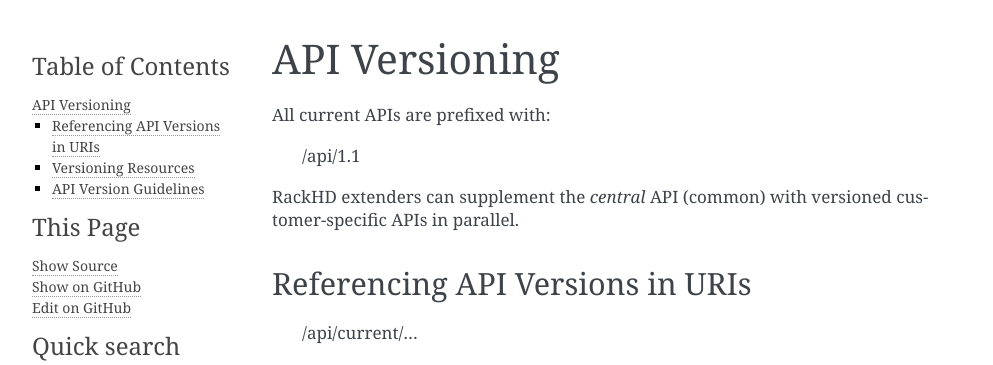
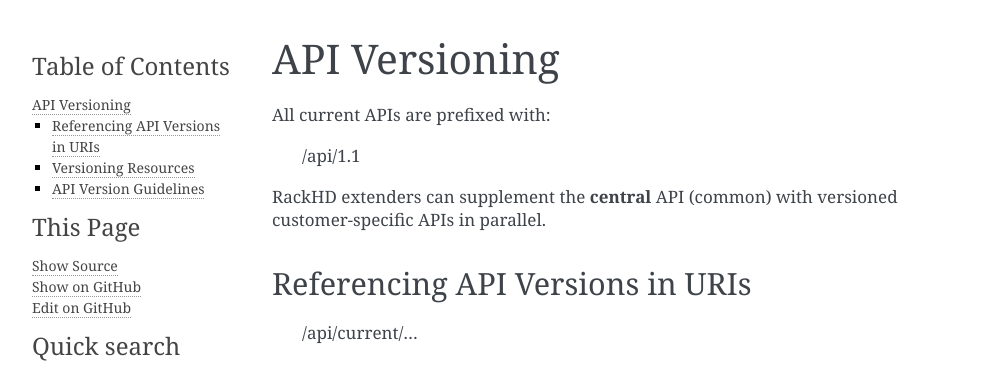
Before and after one commit to RackHD/docs, a Sphinx documentation site: the page built from docs/monorail/api_versioning.rst, in a window 1280 px wide. Shown: the top 365 px of the page, without its empty margins (148-1141 px from the left). Built offline with Sphinx 7.4.7, drawn with Linux system fonts in a browser that asks for light colours.

Commit message:
boldtest

```diff
--- a/docs/monorail/api_versioning.rst
+++ b/docs/monorail/api_versioning.rst
@@ -5,7 +5,7 @@
 
     /api/1.1
 
-RackHD extenders can supplement the *central* API (common) with versioned customer-specific APIs in parallel.
+RackHD extenders can supplement the **central** API (common) with versioned customer-specific APIs in parallel.
 
 Referencing API Versions in URIs
 --------------------------------
```
